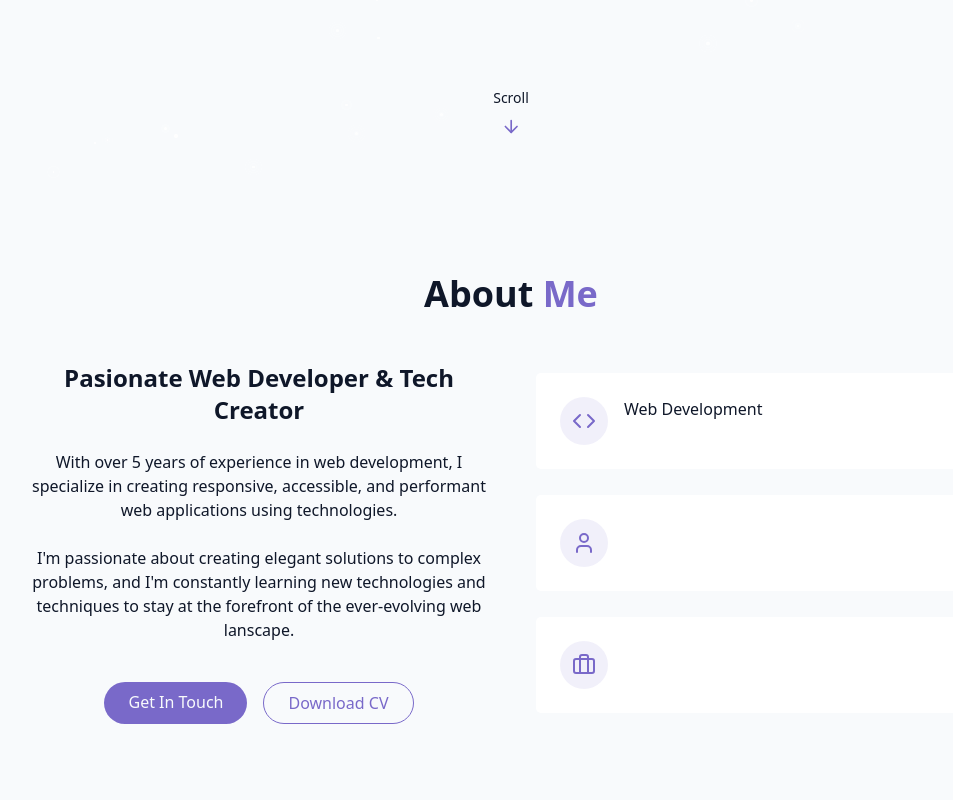
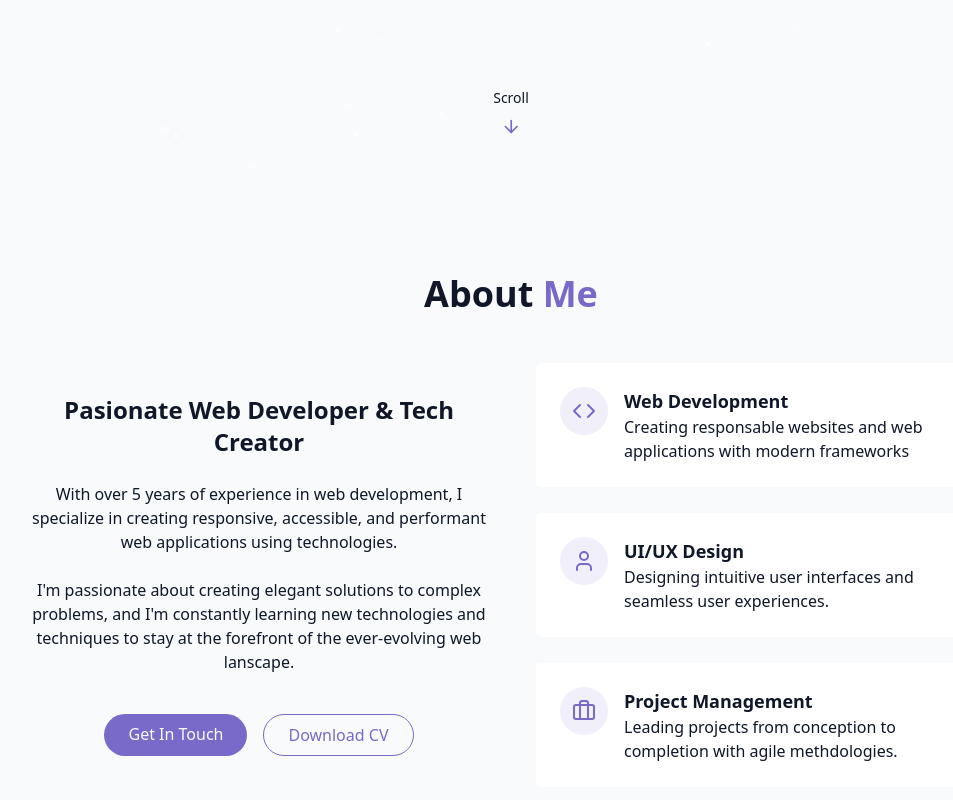
Before and after one commit to bdancost/beautiful_portfolio, a React (Vite) app: page / in a window 1280 px wide. Shown: the part 622-1422 px from the top of the page, without its empty margins (129-1082 px from the left). Built offline with nearby package versions, Linux system fonts and the light colour scheme.

Commit message:
Ajustes no Component

```diff
--- a/src/components/AboutSection.jsx
+++ b/src/components/AboutSection.jsx
@@ -44,7 +44,11 @@ const AboutSection = () => {
                   <Code size={24} className="h-6 w-6 text-primary" />
                 </div>
                 <div className="text-left">
-                  <h4>Web Development</h4>
+                  <h4 className="font-semibold text-lg">Web Development</h4>
+                  <p className="text-muted-foreground">
+                    Creating responsable websites and web applications with
+                    modern frameworks
+                  </p>
                 </div>
               </div>
             </div>
@@ -53,12 +57,26 @@ const AboutSection = () => {
                 <div className="p-3 rounded-full bg-primary/10">
                   <User size={24} className="h-6 w-6 text-primary" />
                 </div>
+                <div className="text-left">
+                  <h4 className="font-semibold text-lg">UI/UX Design</h4>
+                  <p className="text-muted-foreground">
+                    Designing intuitive user interfaces and seamless user
+                    experiences.
+                  </p>
+                </div>
               </div>
             </div>
             <div className="gradient-border p-6 card-hover">
               <div className="flex items-start gap-4">
                 <div className="p-3 rounded-full bg-primary/10">
                   <Briefcase size={24} className="h-6 w-6 text-primary" />
+                </div>
+                <div className="text-left">
+                  <h4 className="font-semibold text-lg">Project Management</h4>
+                  <p className="text-muted-foreground">
+                    Leading projects from conception to completion with agile
+                    methdologies.
+                  </p>
                 </div>
               </div>
             </div>
```
